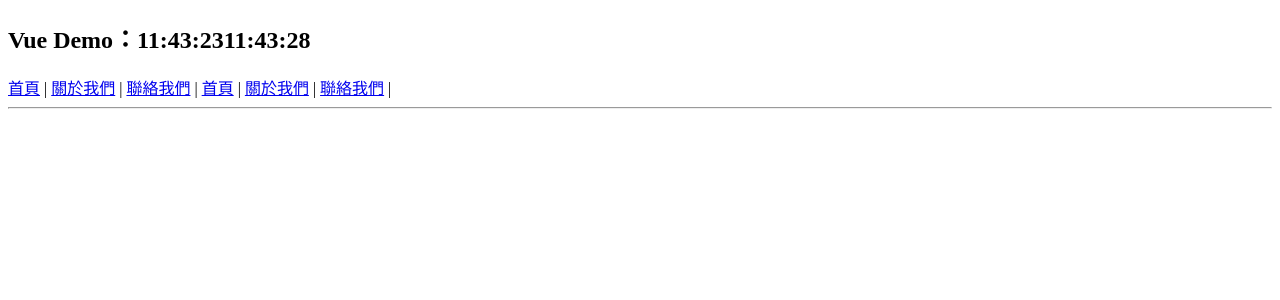
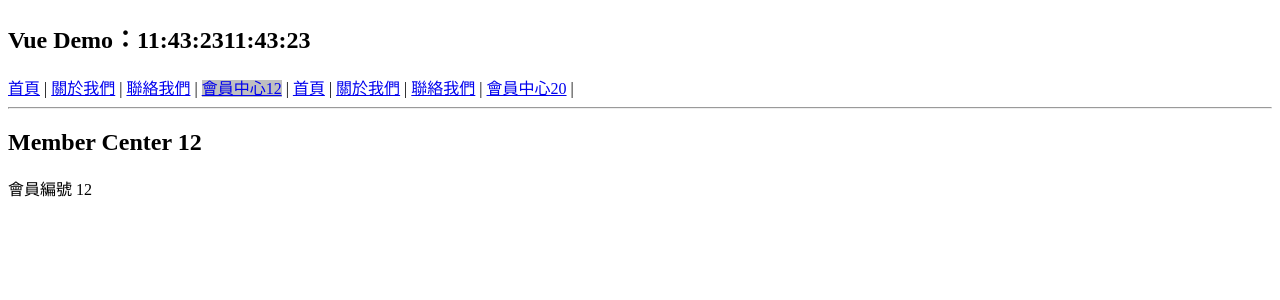
Before and after one commit to HsiaoHungWang/vue-demo, a Vue app: page /member/12 in a window 1280 px wide. Shown: the top 300 px of the page. Built offline with nearby package versions, Linux system fonts and the light colour scheme.

Commit message:
路由參數的設定與取值

```diff
--- a/src/App.vue
+++ b/src/App.vue
@@ -33,16 +33,16 @@ const clock1 = ref({
 //     console.log('old：', oldTime)
 // }, { deep: true })
 
-watchEffect(() => {
-    console.log('effect1:', clock.value)
-    console.log('effect2:', clock1.value.theTime)
-})
+// watchEffect(() => {
+//     console.log('effect1:', clock.value)
+//     console.log('effect2:', clock1.value.theTime)
+// })
 
 //每隔一秒鐘讀取現在的時間
-setInterval(() => {
-    // clock.value = formatTime(new Date())
-    clock1.value.theTime = formatTime(new Date())
-}, 1000);
+// setInterval(() => {
+//     // clock.value = formatTime(new Date())
+//     clock1.value.theTime = formatTime(new Date())
+// }, 1000);
 
 </script>
 
@@ -51,9 +51,11 @@ setInterval(() => {
     <RouterLink to="/" activeClass="active">首頁</RouterLink> |
     <RouterLink to="/about" activeClass="active">關於我們</RouterLink> |
     <RouterLink to="/contact" activeClass="active">聯絡我們</RouterLink> |
+    <RouterLink to="/member/12" activeClass="active">會員中心12</RouterLink> |
     <RouterLink :to="{ name: 'Home' }" activeClass="active">首頁</RouterLink> |
     <RouterLink :to="{ name: 'About' }" activeClass="active">關於我們</RouterLink> |
     <RouterLink :to="{ name: 'Abc' }" activeClass="active">聯絡我們</RouterLink> |
+    <RouterLink :to="{ name: 'member', params:{id:'20'} }" activeClass="active">會員中心20</RouterLink> |
     <hr />
 
     <RouterView></RouterView>
--- a/src/router.js
+++ b/src/router.js
@@ -4,7 +4,7 @@ import AboutView from "./views/AboutView.vue";
 import ContactView from "./views/ContactView.vue";
 import Team1View from "./views/Team1View.vue";
 import Team2View from "./views/Team2View.vue";
-import MyComponent from "./components/MyComponent.vue";
+import MemberView from "./views/MemberView.vue";
 
 //路由設定 path 比對 URL，比對成功就載入對應的組件
 const routes =[
@@ -42,6 +42,12 @@ const routes =[
     path:'/contactAbc',
     component:ContactView,
     name:'Abc'
+},{
+  //http://localhost:5173/member/參數  => 載入 MemberView Component
+  path:'/member/:id',
+  component:MemberView,
+  name:'member',
+  props:true
 }]
 
 const router = createRouter({
--- /dev/null
+++ b/src/views/MemberView.vue
@@ -0,0 +1,33 @@
+<script setup>
+import { watchEffect } from 'vue';
+import { useRoute } from 'vue-router';
+
+    defineProps({
+        id:String
+    })
+    //取得路由參數的值
+    const route = useRoute()
+    watchEffect(()=>{
+        console.log('id：', route.params.id)
+    })
+
+</script>
+
+<template>
+    <div>
+        <!--在 template 中取得路由參數的值-->
+        <!--第一種寫法 $route.params.[參數名稱]-->
+<h2>Member Center {{ $route.params.id }}</h2>
+<p>會員編號 {{ id }}</p>
+<!--第二種寫法-->
+<!--
+1. 路由設定檔中加上 props:true
+2. 在script，透過defineProps 宣告參數
+3. 在 tempate 中 {{ id }}
+-->
+    </div>
+</template>
+
+<style lang="css" scoped>
+
+</style>
```
